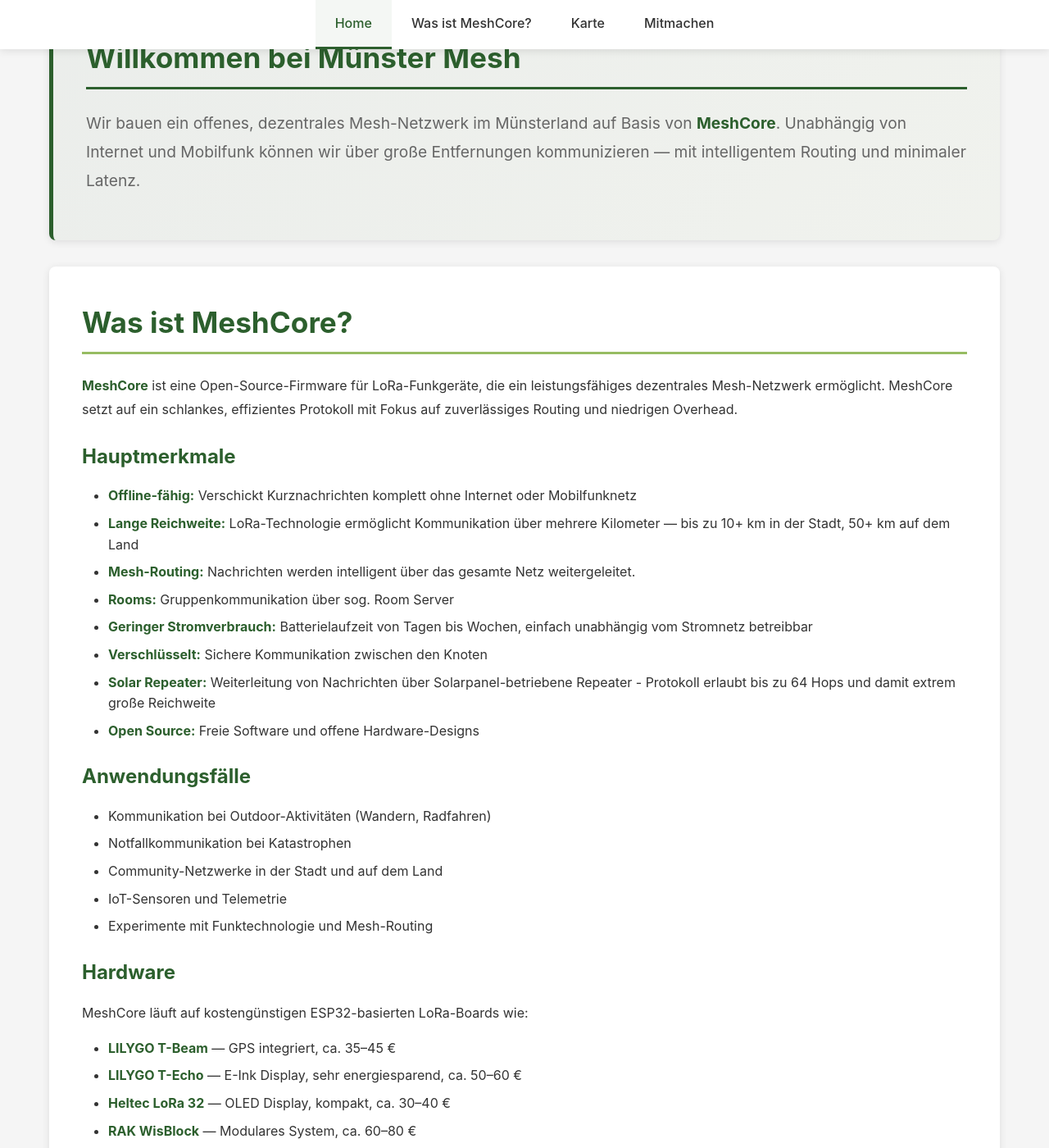
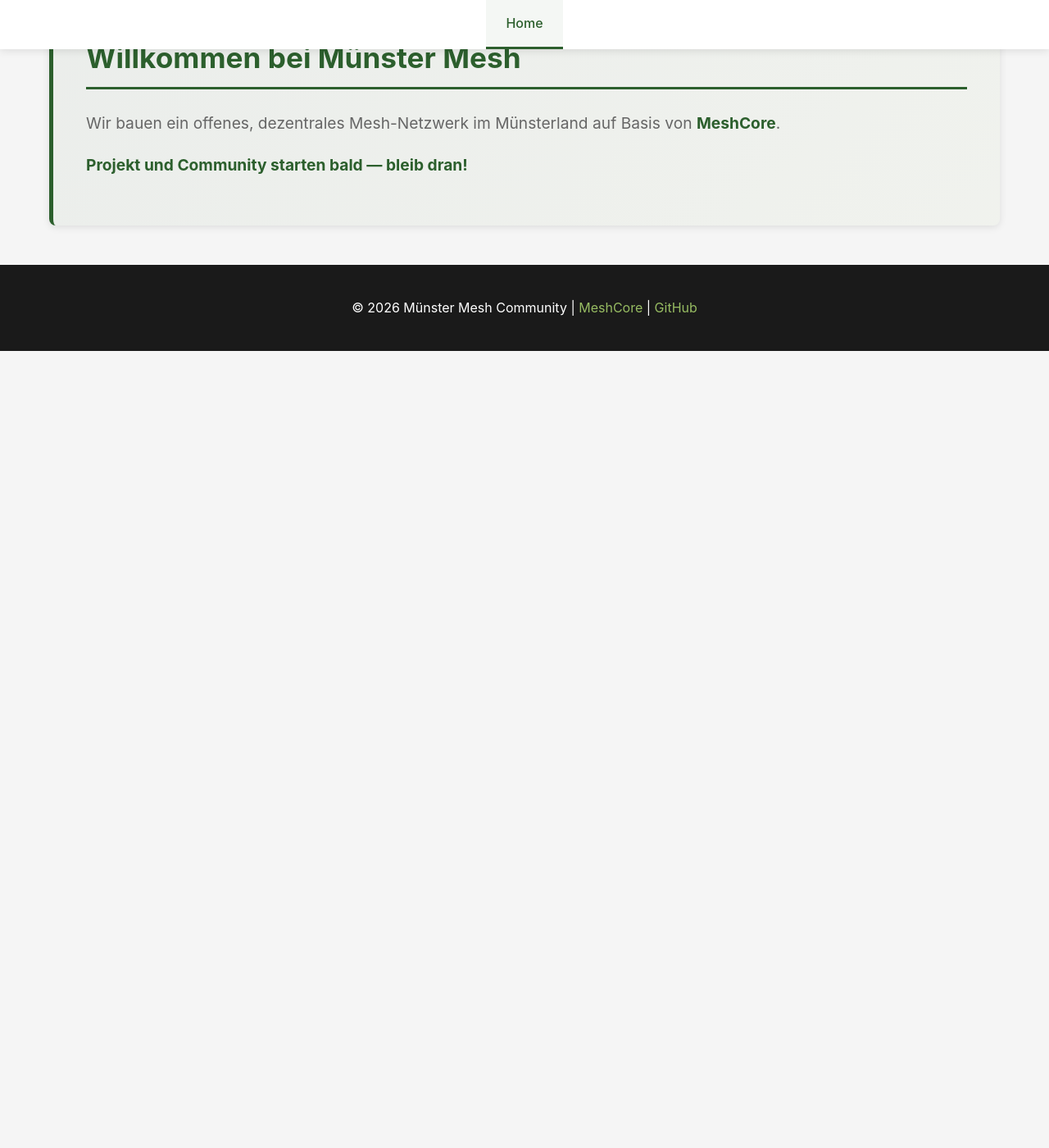
Before and after one commit to muenster-mesh/muenster-mesh-website, a Jekyll site: the page built from index.md, in a window 1280 px wide and 1400 px high, scrolled down 270 px. Shown: the whole window at 82% size. Built offline with Jekyll 4.4.1, drawn with Linux system fonts in a browser that asks for light colours; after the commit the page ends 900 px from its top, so only the background shows below that; some of the changed text lies outside the part shown.

Commit message:
shrink landing page to launch announcement
Co-Authored-By: Claude Opus 5 <noreply@anthropic.com>

```diff
--- a/_includes/nav.html
+++ b/_includes/nav.html
@@ -7,9 +7,6 @@
         </button>
         <ul id="nav-menu">
             <li><a href="#home">Home</a></li>
-            <li><a href="#meshcore">Was ist MeshCore?</a></li>
-            <li><a href="#karte">Karte</a></li>
-            <li><a href="#mitmachen">Mitmachen</a></li>
         </ul>
     </div>
 </nav>
--- a/index.md
+++ b/index.md
@@ -8,116 +8,8 @@ title: Münster Mesh
 <div class="content-box" markdown="1">
 
 Wir bauen ein offenes, dezentrales Mesh-Netzwerk im Münsterland auf Basis von **MeshCore**.
-Unabhängig von Internet und Mobilfunk können wir über große Entfernungen kommunizieren — mit intelligentem Routing und minimaler Latenz.
+
+**Projekt und Community starten bald — bleib dran!**
 
 </div>
 </section>
-
-<section id="meshcore">
-<h2>Was ist MeshCore?</h2>
-<div class="content-box" markdown="1">
-
-**MeshCore** ist eine Open-Source-Firmware für LoRa-Funkgeräte, die ein leistungsfähiges dezentrales Mesh-Netzwerk ermöglicht. MeshCore setzt auf ein schlankes, effizientes Protokoll mit Fokus auf zuverlässiges Routing und niedrigen Overhead.
-
-### Hauptmerkmale
-
-- **Offline-fähig:** Verschickt Kurznachrichten komplett ohne Internet oder Mobilfunknetz
-- **Lange Reichweite:** LoRa-Technologie ermöglicht Kommunikation über mehrere Kilometer — bis zu 10+ km in der Stadt, 50+ km auf dem Land
-- **Mesh-Routing:** Nachrichten werden intelligent über das gesamte Netz weitergeleitet.
-- **Rooms:** Gruppenkommunikation über sog. Room Server
-- **Geringer Stromverbrauch:** Batterielaufzeit von Tagen bis Wochen, einfach unabhängig vom Stromnetz betreibbar
-- **Verschlüsselt:** Sichere Kommunikation zwischen den Knoten
-- **Solar Repeater:** Weiterleitung von Nachrichten über Solarpanel-betriebene Repeater - Protokoll erlaubt bis zu 64 Hops und damit extrem große Reichweite
-- **Open Source:** Freie Software und offene Hardware-Designs
-
-### Anwendungsfälle
-
-- Kommunikation bei Outdoor-Aktivitäten (Wandern, Radfahren)
-- Notfallkommunikation bei Katastrophen
-- Community-Netzwerke in der Stadt und auf dem Land
-- IoT-Sensoren und Telemetrie
-- Experimente mit Funktechnologie und Mesh-Routing
-
-### Hardware
-
-MeshCore läuft auf kostengünstigen ESP32-basierten LoRa-Boards wie:
-
-- **LILYGO T-Beam** — GPS integriert, ca. 35–45 €
-- **LILYGO T-Echo** — E-Ink Display, sehr energiesparend, ca. 50–60 €
-- **Heltec LoRa 32** — OLED Display, kompakt, ca. 30–40 €
-- **RAK WisBlock** — Modulares System, ca. 60–80 €
-
-<p class="note">Kosten: Ab ca. 30–50 € pro Gerät. Mehr Infos auf <a href="https://github.com/ripplebiz/MeshCore" target="_blank">github.com/ripplebiz/MeshCore</a></p>
-
-</div>
-</section>
-
-<section id="karte">
-<h2>Karte Münsterland</h2>
-<div class="content-box" markdown="1">
-
-<div id="map-container">
-    <div class="map-placeholder">
-        <p>🗺️ Interaktive Karte der MeshCore-Knoten im Münsterland</p>
-        <p class="note">Hier kann eine Karte mit den aktiven Mesh-Knoten integriert werden.<br>
-            Mögliche Integrationen:</p>
-        <ul>
-            <li>OpenStreetMap mit benutzerdefinierten Markern</li>
-            <li>Leaflet.js für interaktive Karten</li>
-        </ul>
-    </div>
-</div>
-
-### Abgedeckte Bereiche
-
-- 📍 **Münster Innenstadt** — Aktiv, mehrere Knoten
-- 📍 **Gievenbeck** — Aktiv, Universitätsbereich
-- 📍 **Münster-Hiltrup** — Geplant
-- 📍 **Telgte** — In Aufbau
-- 📍 **Warendorf** — Geplant
-- 📍 **Coesfeld** — Geplant
-- 📍 **Steinfurt** — In Planung
-
-### Reichweite
-
-| Bereich | Typische Reichweite |
-|---|---|
-| Direkte Stadtverbindung | 2–5 km |
-| Mit Hindernissen | 1–3 km |
-| Erhöhte Punkte | bis 10 km |
-| Ländlich, freie Sicht | 10–20 km |
-| Optimale Bedingungen | bis 50 km |
-
-<p class="note">Die Abdeckung wächst mit jedem neuen Knoten im Netzwerk!</p>
-
-</div>
-</section>
-
-<section id="mitmachen">
-<h2>Mitmachen</h2>
-<div class="content-box" markdown="1">
-
-### So kannst du Teil des Münster Mesh werden
-
-1. **Hardware besorgen:** Kaufe ein kompatibles LoRa-Board (siehe oben)
-2. **Firmware flashen:** Installiere die [MeshCore-Firmware](https://github.com/ripplebiz/MeshCore) auf deinem Gerät
-3. **Konfigurieren:** Stelle die Region auf **EU868** und wähle einen Knotennamen
-4. **Aufstellen:** Platziere dein Gerät an einem erhöhten Ort für beste Reichweite
-5. **Vernetzen:** Tritt unserer Community bei und tausche dich aus
-
-### Ressourcen
-
-- 📖 [MeshCore auf GitHub](https://github.com/ripplebiz/MeshCore)
-- 📱 [MeshCore Companion App](https://github.com/ripplebiz/MeshCore#companion-app)
-- 💬 [MeshCore Discord](https://discord.gg/meshcore)
-
-### Community
-
-Vernetze dich mit anderen MeshCore-Enthusiasten im Münsterland:
-
-- 💬 Matrix/Discord (Link einfügen)
-- 📧 E-Mail: info@muenster-mesh.de
-- 🐙 GitHub: [github.com/yourusername/muenstermesh](https://github.com/yourusername/muenstermesh)
-
-</div>
-</section>
```
